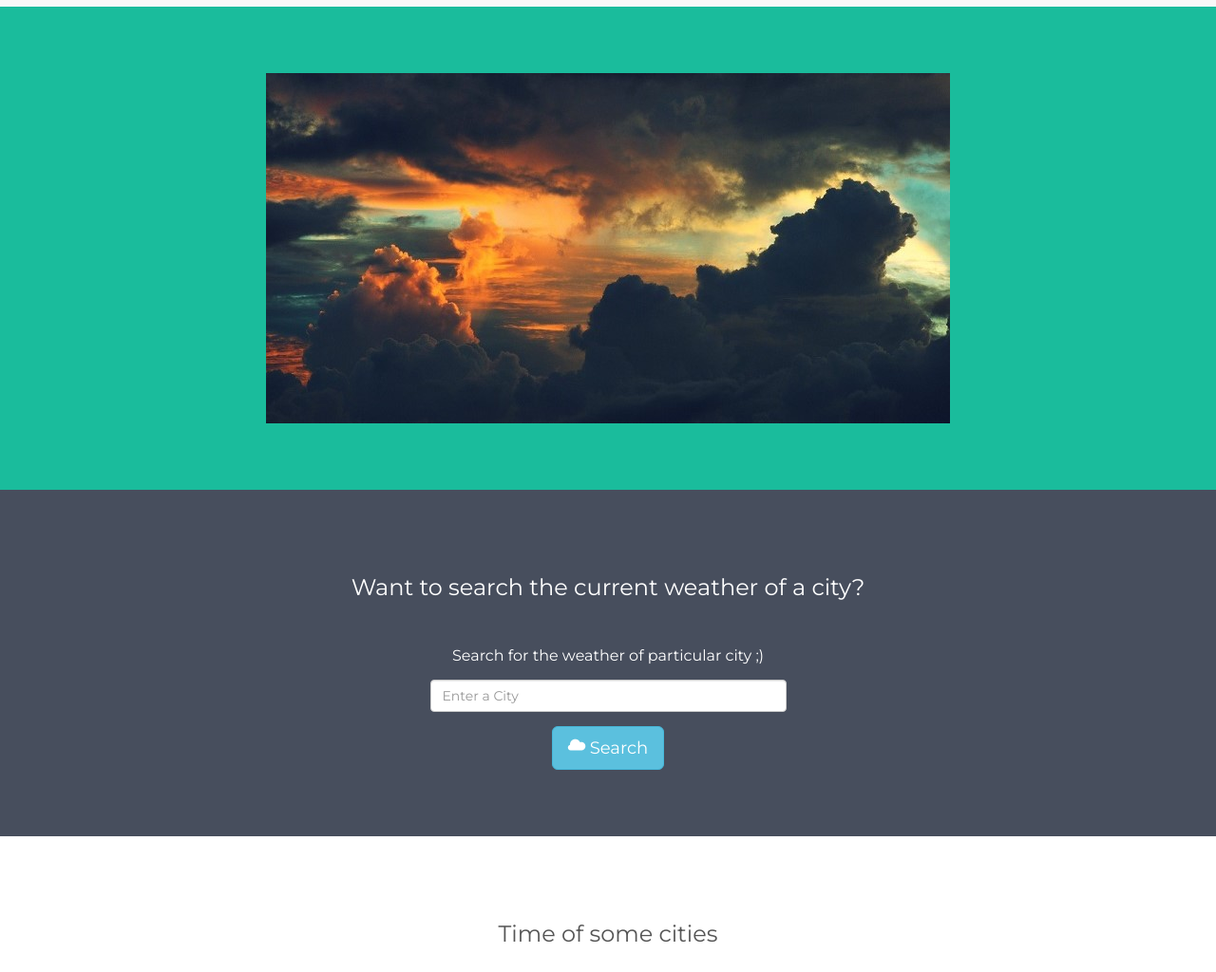
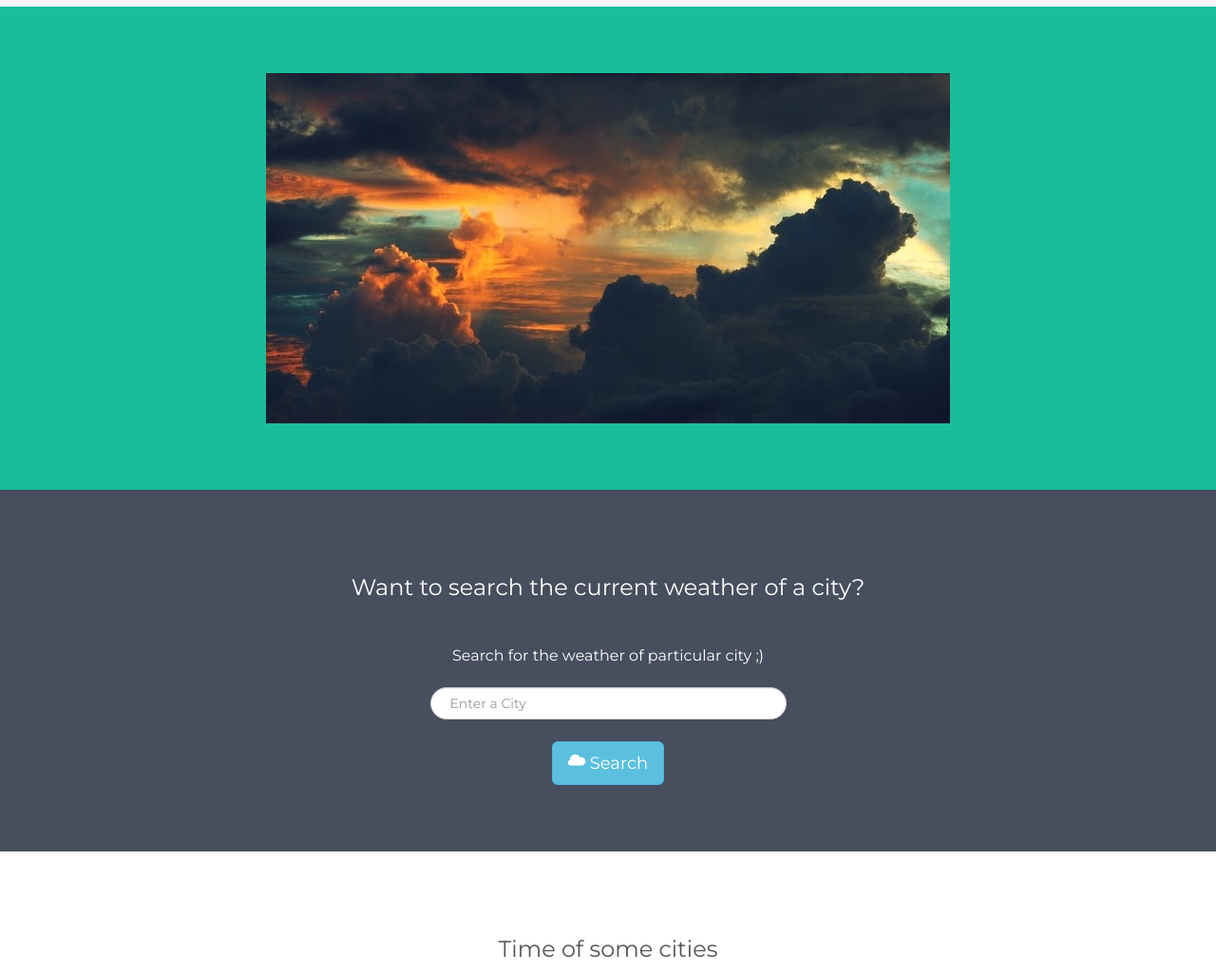
Before and after one commit to idiot-owl/TriHacker, a plain HTML site: page index.html in a window 1280 px wide. Shown: the part 73-1097 px from the top of the page at 95% size. Drawn offline with nearby package versions, Linux system fonts and the light colour scheme.

Commit message:
Changed the style of input text boxes

```diff
--- a/css.css
+++ b/css.css
@@ -188,7 +188,12 @@
         -webkit-transition: all 0.5s 1.0s ease-out;
                 transition: all 0.5s 1.0s ease-out;
 }
-#pressure-icon{
-  height:4%;
-  width:4%;
+input[type=text], input[type=password] {
+    padding: 12px 20px;
+    margin: 8px 0;
+    display: inline-block;
+    border: 1px solid #ccc;
+    box-sizing: border-box;
+    color: #000000;
+    border-radius: 25px;
 }
```
